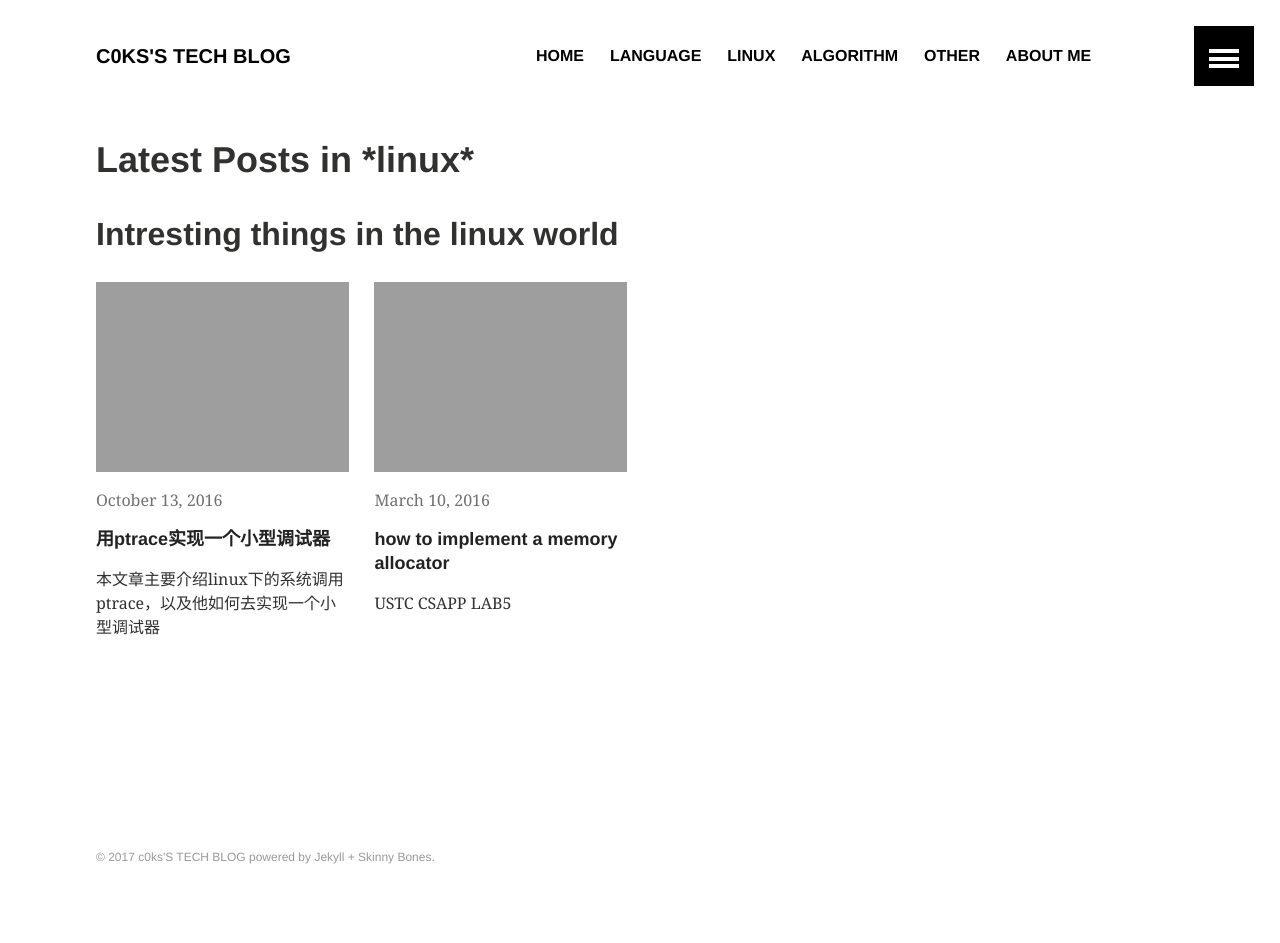
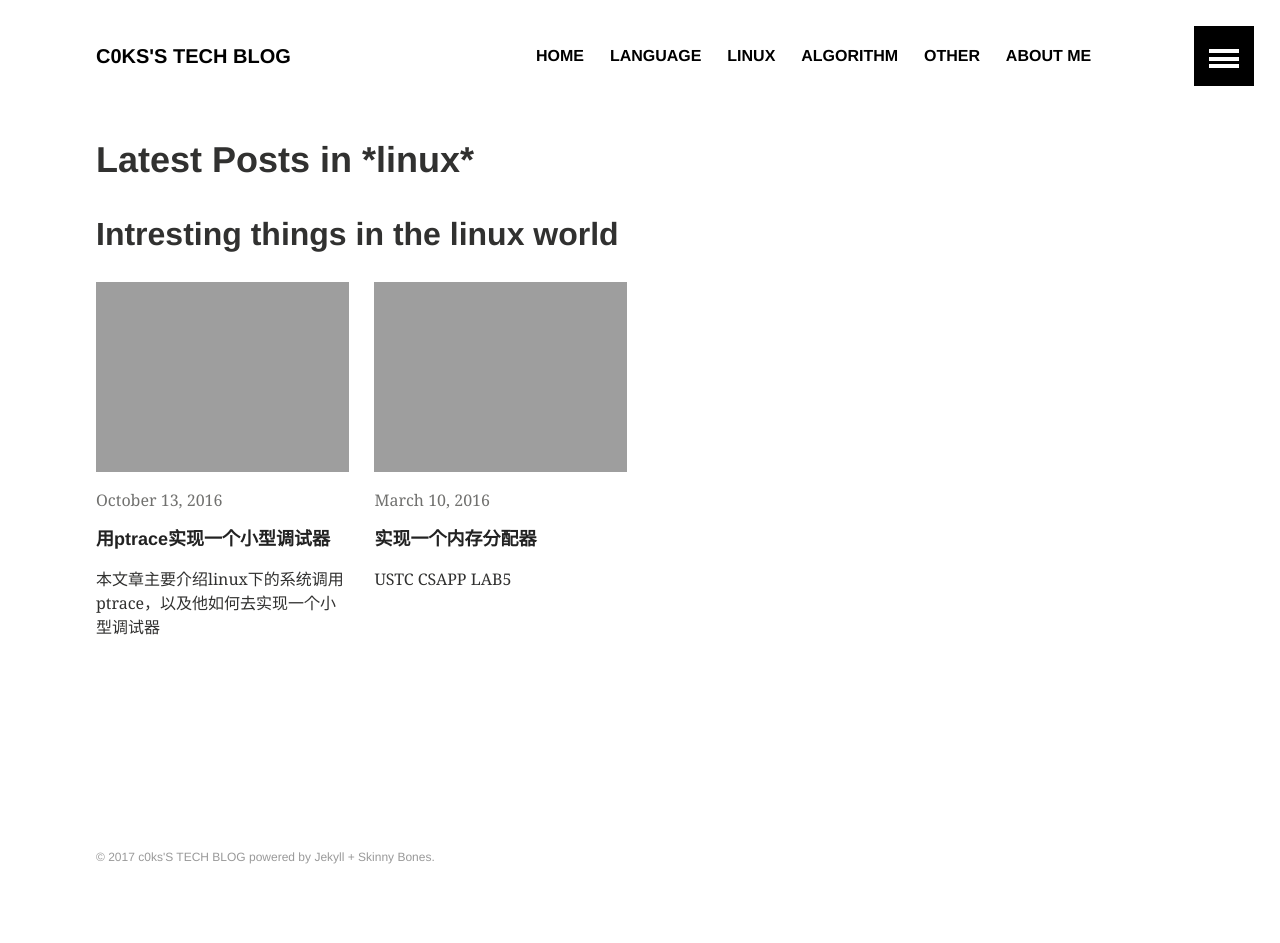
Before and after one commit to yyff/yyff.github.io, a Jekyll site: the page built from linux/index.md, in a window 1280 px wide. Built offline with Jekyll 4.4.1, drawn with Linux system fonts in a browser that asks for light colours.

```diff
--- a/_posts/linux/2016-3-10-how-to-implement-a-memory-allocator.md
+++ b/_posts/linux/2016-3-10-how-to-implement-a-memory-allocator.md
@@ -1,6 +1,6 @@
 ---
 layout: article
-title:  "how to implement a memory allocator"
+title:  "实现一个内存分配器"
 categories: linux
 excerpt: "USTC CSAPP LAB5"
 ---
```
